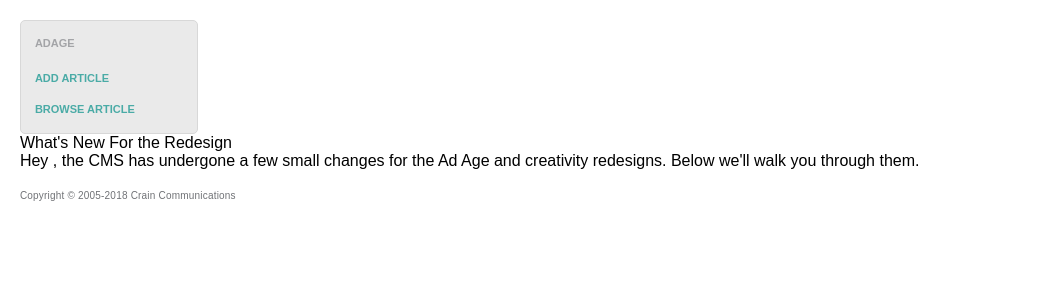
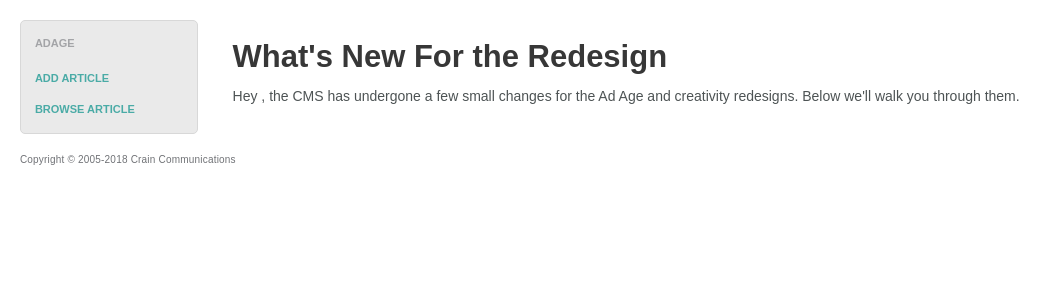
Before and after one commit to psanjeetprdxn/NEWSMAG, a PHP site: page /admin/index.php in a window 1280 px wide. Shown: the part 42-342 px from the top of the page, without its empty margins (0-1062 px from the left). Run offline with PHP 8.4, Linux system fonts and the light colour scheme; the visitor is signed in with stand-in values (Sample User, id 1); data that the repository does not hold is empty.

Commit message:
admin home page styling added

```diff
--- a/assets/css/style.css
+++ b/assets/css/style.css
@@ -304,3 +304,31 @@ aside nav a:hover { color: #a3a4a7; }
   background: linear-gradient(180deg, #007ec4, #0d52c3);
   color: #fff;
 }
+
+/*main-content admin landing page syling starts here*/
+.redesign {
+  width: 85%;
+  padding-left: 30px;
+  margin: 0 auto;
+  display: inline-block;
+}
+
+.redesign h2 {
+  margin-top: 19px;
+  color: #373737;
+  font-size: 31px;
+  font-weight: 900;
+}
+
+.redesign p {
+  margin-top: 12px;
+  color: #4d5354;
+  font-size: 14px;
+  font-weight: 500;
+}
+
+.redesign p span {
+  color: #4d4d4d;
+  font-size: 16px;
+  font-weight: 700;
+}
```
